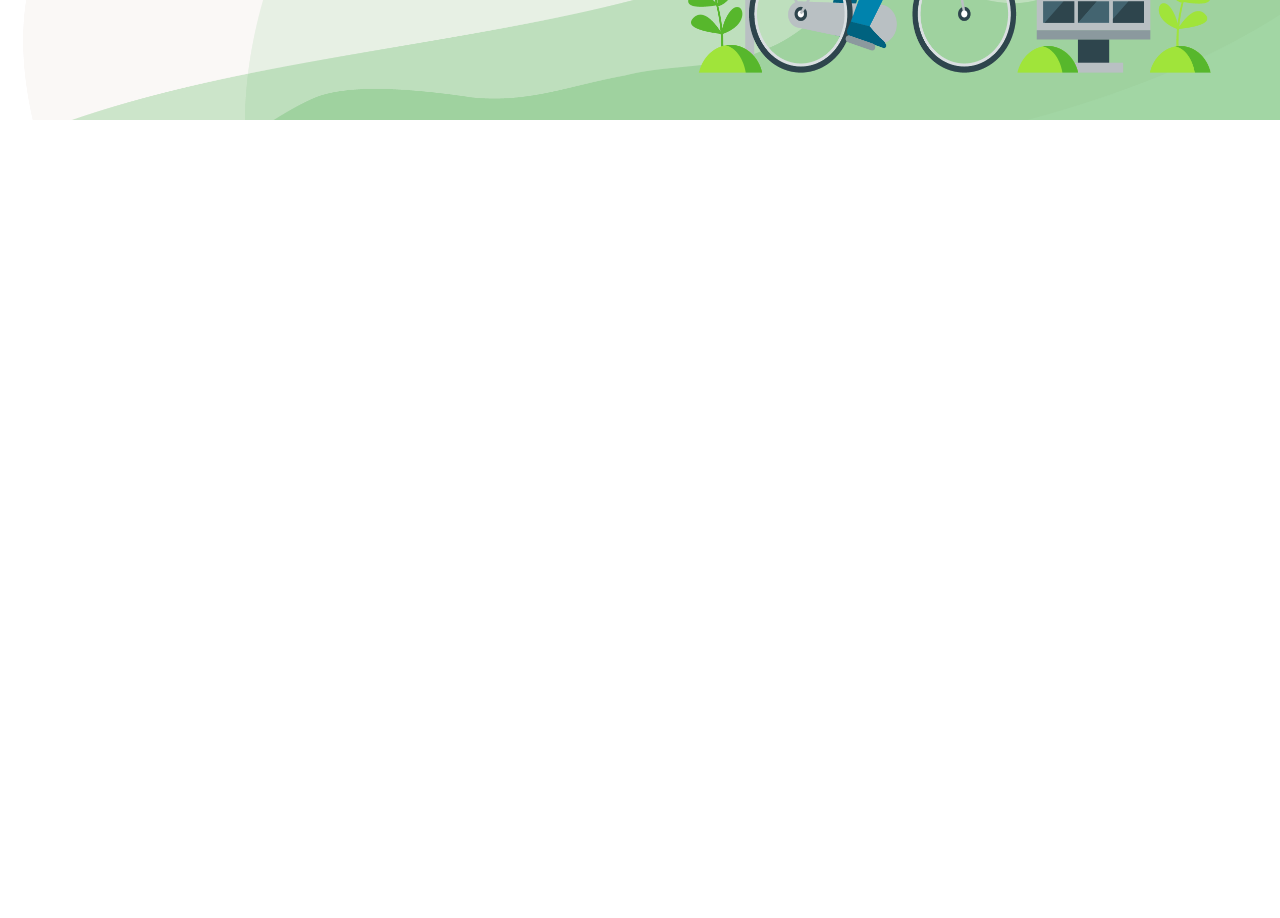
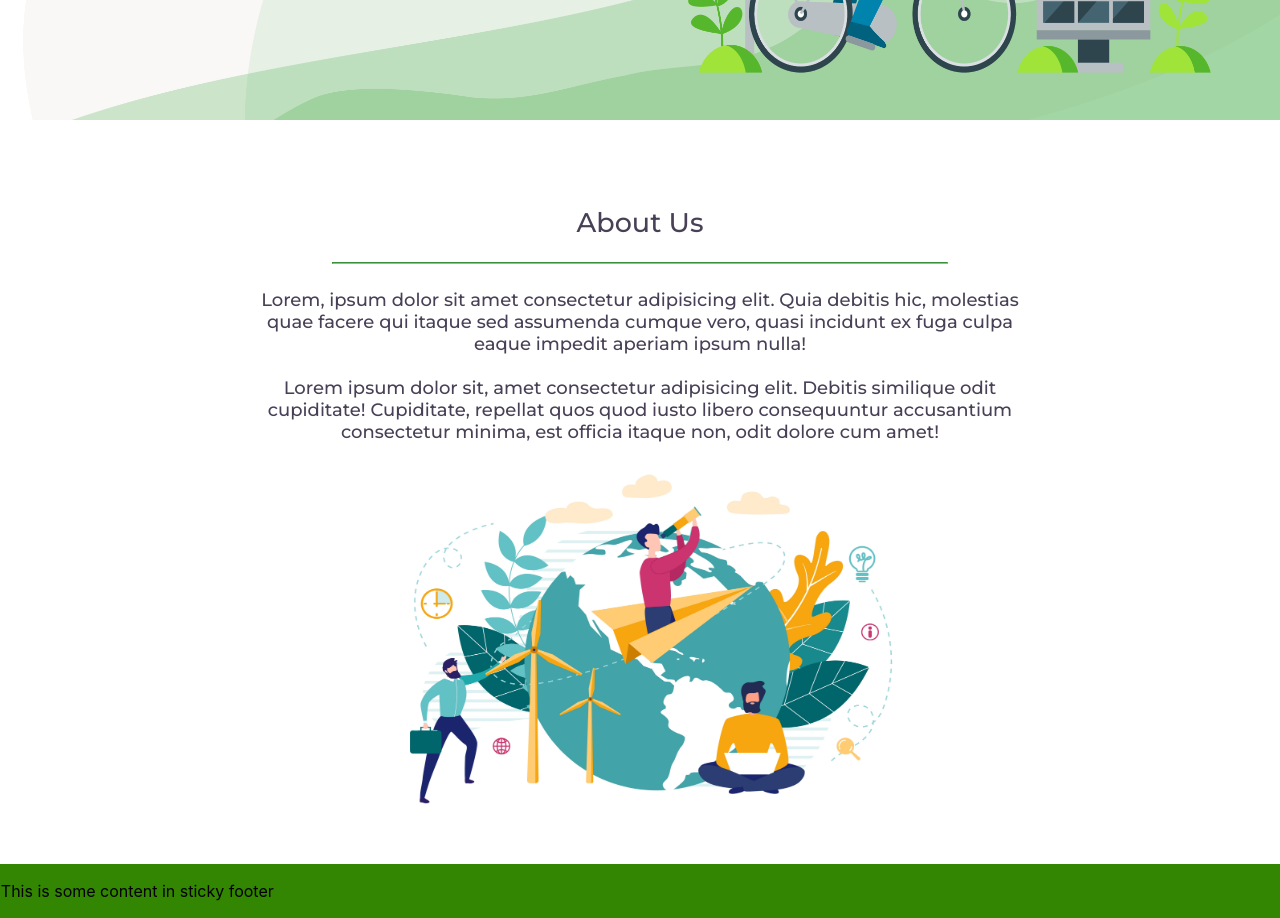
Before and after one commit to TijilM/GreenLight, a React (Create React App) app in the folder frontend/: page / in a window 1280 px wide. Shown: the part 680-1598 px from the top of the page. Before the commit the page ends 800 px from the top, so only its background shows below. Built offline with nearby package versions, Linux system fonts and the light colour scheme.

Commit message:
working on landing page

```diff
--- /dev/null
+++ b/frontend/src/pages/landing/Components/about.js
@@ -0,0 +1,30 @@
+import styles from "../Style/about.module.css"
+import myimg from "../Assets/about.jpg"
+function About() {
+    return (
+        <section id="about">
+      <div className={styles.container}>
+         <h1 className={styles.heading}>About Us</h1>
+         <hr
+          style={{
+            background: 'rgb(93, 226, 93)',
+            color: 'rgb(93, 226, 93)',
+            borderColor: 'rgb(93, 226, 93)',
+            height: '0.1px',
+            width: '80%',
+          }}
+        />
+        <div className={styles.text}>
+        Lorem, ipsum dolor sit amet consectetur adipisicing elit. Quia debitis hic, molestias quae facere qui itaque sed assumenda cumque vero, quasi incidunt ex fuga culpa eaque impedit aperiam ipsum nulla!
+        <br/><br/>
+        Lorem ipsum dolor sit, amet consectetur adipisicing elit. Debitis similique odit cupiditate! Cupiditate, repellat quos quod iusto libero consequuntur accusantium consectetur minima, est officia itaque non, odit dolore cum amet!
+        </div>
+        <div>
+            <img src={myimg} alt="an image" className={styles.myimg}/>
+        </div>
+      </div>
+      </section>
+    );
+  }
+
+  export default About
--- /dev/null
+++ b/frontend/src/pages/landing/Components/footer.js
@@ -0,0 +1,11 @@
+import React from "react";
+import styles from "../Style/footer.module.css"
+const Footer = () => (
+    <section id="contact">
+  <div className={styles.footer}>
+    <p>This is some content in sticky footer</p>
+  </div>
+  </section>
+);
+
+export default Footer;
--- a/frontend/src/pages/landing/Components/navbar.js
+++ b/frontend/src/pages/landing/Components/navbar.js
@@ -6,7 +6,7 @@ function Navbar() {
         <div className={styles.navbarContainer}>
           <div className={styles.navMenu}>
             <div>
-              <a className={styles.navLinks} href="#whyccsid">
+              <a className={styles.navLinks} href="#about">
                 Home
               </a>
             </div>
@@ -16,12 +16,12 @@ function Navbar() {
               </a>
             </div>
             <div>
-              <a className={styles.navLinks} href="#carouselid">
+              <a className={styles.navLinks} href="#about">
                 About Us
               </a>
             </div>
             <div>
-              <a className={styles.navLinks} href="#carouselid">
+              <a className={styles.navLinks} href="#contact">
                 Contact Us
               </a>
             </div>
--- /dev/null
+++ b/frontend/src/pages/landing/Style/about.module.css
@@ -0,0 +1,26 @@
+@import url('https://fonts.googleapis.com/css2?family=Montserrat:wght@100;500&display=swap');
+
+.container {
+    width:60vw;
+    text-align: center;
+    margin: auto;
+    padding-top: 4rem;
+    padding-bottom: 1rem;
+    font-family: "Montserrat";
+    font-weight: 500;
+    font-size: 18px;
+    color: rgb(72, 64, 86);
+    /* color: rgb(93, 226, 93); */
+}
+.heading{
+    font-family: "Montserrat";
+    font-weight: 500;
+    color: rgb(72, 64, 86);
+}
+.text{
+    padding-top: 1rem;
+}
+.myimg{
+    height:400px;
+    width:600px
+}
--- /dev/null
+++ b/frontend/src/pages/landing/Style/footer.module.css
@@ -0,0 +1,9 @@
+.footer{
+    margin-top: 0rem;
+    padding: 0.05rem;
+    background-color: #338602;
+    /* position: fixed; */
+    bottom: 0;
+    left: 0;
+    width: 100%;
+  }
--- a/frontend/src/pages/landing/index.js
+++ b/frontend/src/pages/landing/index.js
@@ -1,11 +1,13 @@
 import React from "react";
 import Heading from "./Components/heading"
-
+import Footer from "./Components/footer";
+import About from "./Components/about"
 function Landing() {
     return (
       <div>
         <Heading/>
-
+        <About/>
+        <Footer/>
       </div>
     );
   }
```
Also changed, not shown: frontend/src/pages/landing/Assets/about.jpg (added), frontend/src/pages/landing/Assets/green2.png (added).
